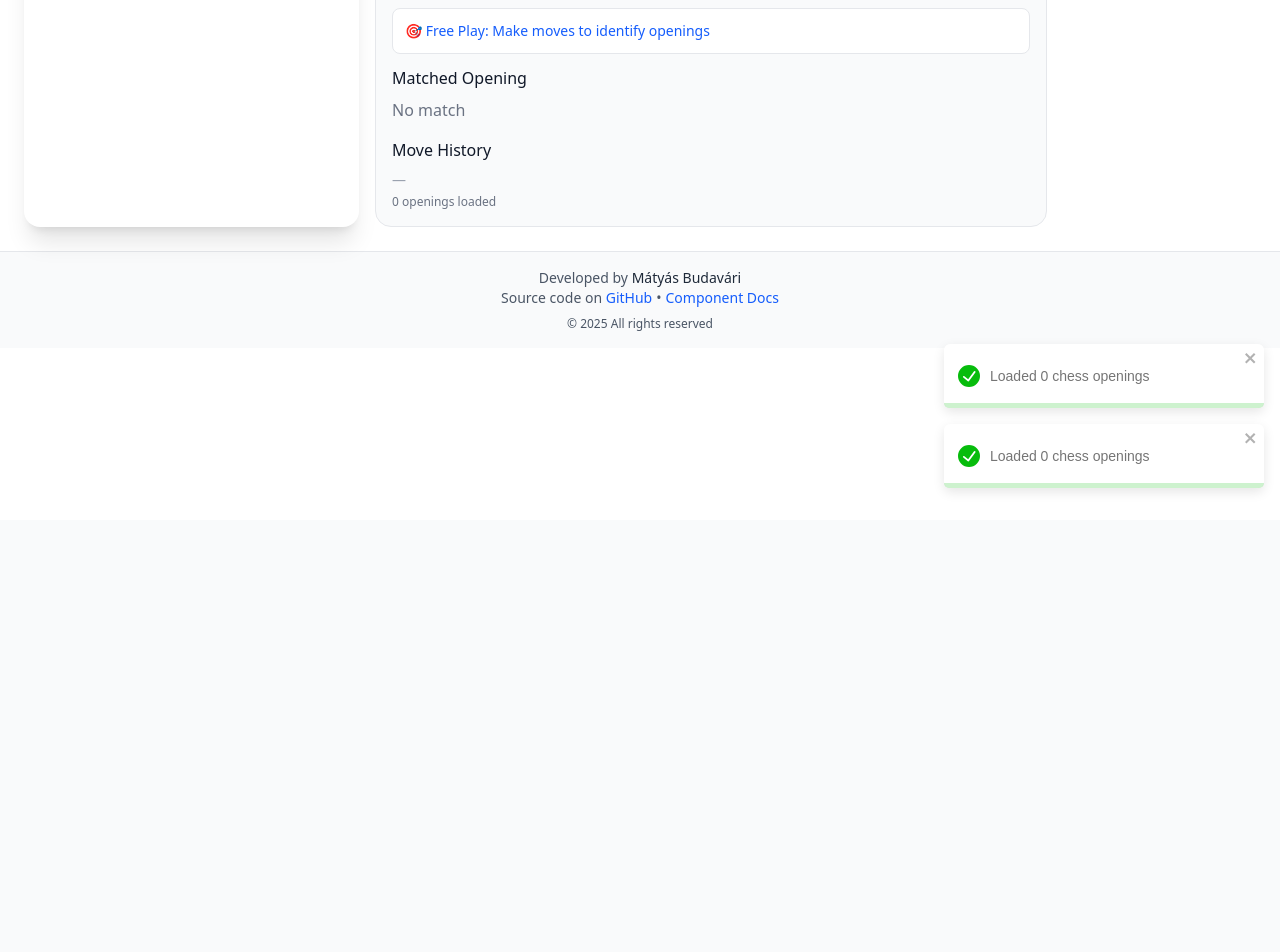
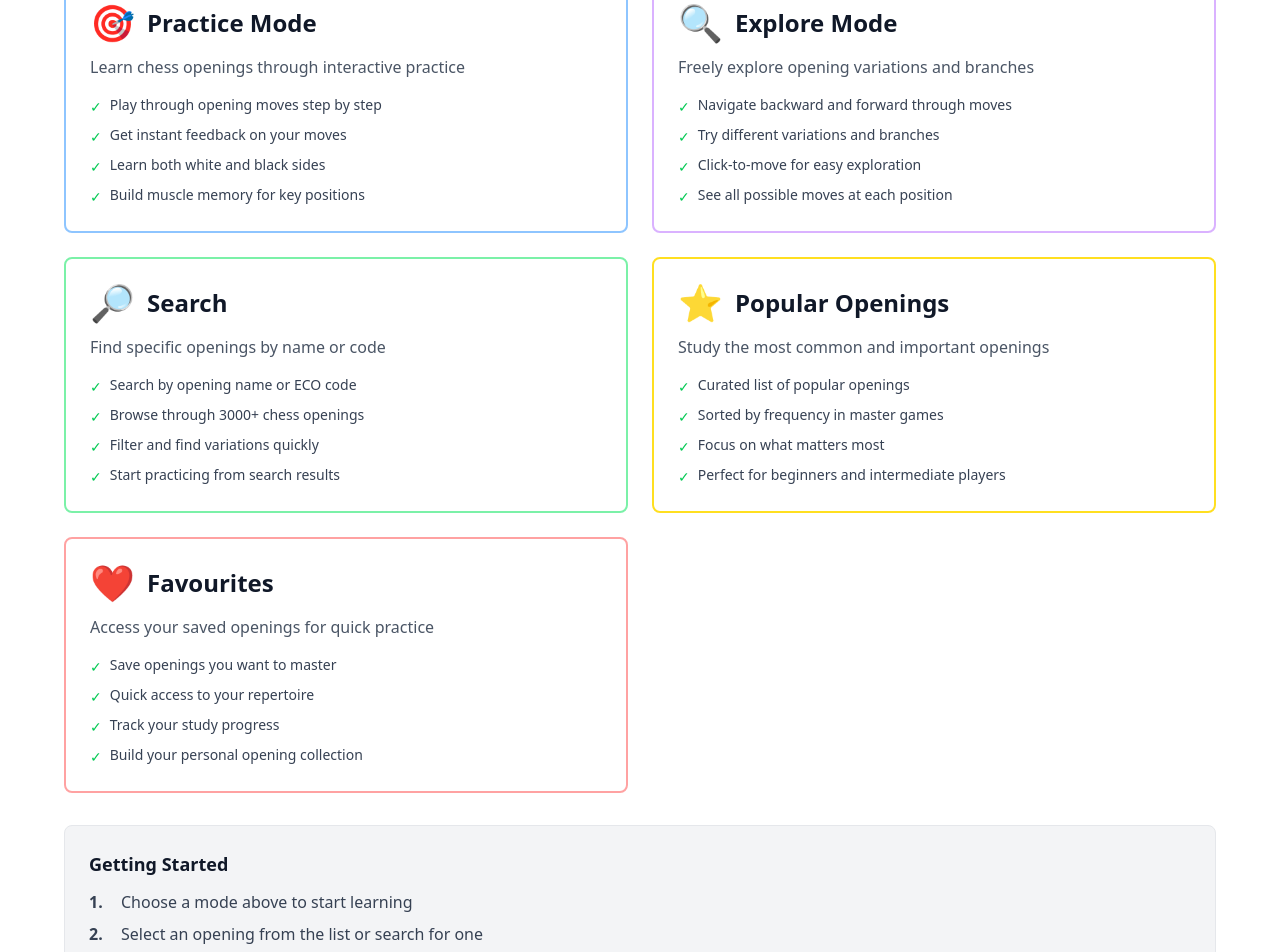
Before and after one commit to budavariam/chess-openings, a React (Vite) app: page / in a window 1280 px wide. Before the commit this address led to /#/practice. Shown: the part 280-1232 px from the top of the page. Before the commit the page ends 800 px from the top, so only its background shows below. Built offline with nearby package versions, Linux system fonts and the light colour scheme.

Commit message:
feat: add landing page

```diff
--- a/src/App.tsx
+++ b/src/App.tsx
@@ -1,13 +1,16 @@
 import { useState, useEffect } from "react";
-import { Routes, Route, Navigate } from "react-router-dom";
+import { Routes, Route, Navigate, useNavigate, useLocation } from "react-router-dom";
 import { ToastContainer } from "react-toastify";
 import ChessPractice from "./ChessPractice";
 import { Footer } from "./components/Footer";
 import { SettingsModal } from "./components/SettingsModal";
-import { ToastSettingsProvider, useToastSettingsContext } from "./contexts/ToastSettingsContext";
+import { LandingPage } from "./components/LandingPage";
+import { useToastSettingsContext } from "./contexts/ToastSettingsContext";
 import "react-toastify/dist/ReactToastify.css";
 
-function AppContent() {
+export default function App() {
+  const navigate = useNavigate();
+  const location = useLocation();
   const [dark, setDark] = useState(() => {
     try {
       const saved = localStorage.getItem("theme");
@@ -39,9 +42,20 @@ function AppContent() {
   return (
     <div className="min-h-screen min-w-[320px] bg-white dark:bg-gray-900 text-gray-900 dark:text-gray-100 transition-colors">
       <header className="min-w-[320px] p-3 sm:p-4 flex items-center justify-between border-b border-gray-200 dark:border-gray-800 bg-gray-50 dark:bg-gray-800">
-        <h1 className="text-lg sm:text-2xl font-semibold truncate pr-2">
-          Chess Openings Trainer
-        </h1>
+        <div className="flex items-center gap-2 sm:gap-4">
+          {location.pathname !== "/" && (
+            <button
+              onClick={() => navigate("/")}
+              className="p-2 rounded-lg bg-gray-200 dark:bg-gray-700 hover:bg-gray-300 dark:hover:bg-gray-600 transition-colors flex-shrink-0"
+              title="Home"
+            >
+              🏠
+            </button>
+          )}
+          <h1 className="text-lg sm:text-2xl font-semibold truncate pr-2">
+            Chess Openings Trainer
+          </h1>
+        </div>
         <div className="flex items-center gap-2 sm:gap-4 flex-shrink-0">
           <button
             onClick={() => setIsSettingsOpen(true)}
@@ -69,13 +83,13 @@ function AppContent() {
       </header>
       <main className="min-w-[320px] p-3 sm:p-6">
         <Routes>
-          <Route path="/" element={<Navigate to="/practice" replace />} />
+          <Route path="/" element={<LandingPage />} />
           <Route path="/practice" element={<ChessPractice />} />
           <Route path="/explore" element={<ChessPractice />} />
           <Route path="/search" element={<ChessPractice />} />
           <Route path="/popular" element={<ChessPractice />} />
           <Route path="/favourites" element={<ChessPractice />} />
-          <Route path="*" element={<Navigate to="/practice" replace />} />
+          <Route path="*" element={<Navigate to="/" replace />} />
         </Routes>
       </main>
       <Footer />
@@ -104,11 +118,3 @@ function AppContent() {
     </div>
   );
 }
-
-export default function App() {
-  return (
-    <ToastSettingsProvider>
-      <AppContent />
-    </ToastSettingsProvider>
-  );
-}
--- /dev/null
+++ b/src/components/LandingPage.tsx
@@ -0,0 +1,153 @@
+import { useNavigate } from "react-router-dom";
+
+interface ModeCardProps {
+  title: string;
+  icon: string;
+  description: string;
+  features: string[];
+  route: string;
+  color: string;
+}
+
+function ModeCard({ title, icon, description, features, route, color }: ModeCardProps) {
+  const navigate = useNavigate();
+
+  return (
+    <div
+      onClick={() => navigate(route)}
+      className={`cursor-pointer p-6 rounded-lg border-2 ${color} bg-white dark:bg-gray-800 transition-all hover:shadow-lg hover:scale-105`}
+    >
+      <div className="flex items-center gap-3 mb-3">
+        <span className="text-4xl">{icon}</span>
+        <h2 className="text-2xl font-bold text-gray-900 dark:text-white">
+          {title}
+        </h2>
+      </div>
+      <p className="text-gray-600 dark:text-gray-400 mb-4">{description}</p>
+      <ul className="space-y-2">
+        {features.map((feature, index) => (
+          <li
+            key={index}
+            className="flex items-start gap-2 text-sm text-gray-700 dark:text-gray-300"
+          >
+            <span className="text-green-500 mt-0.5">✓</span>
+            <span>{feature}</span>
+          </li>
+        ))}
+      </ul>
+    </div>
+  );
+}
+
+export function LandingPage() {
+  const modes: ModeCardProps[] = [
+    {
+      title: "Practice Mode",
+      icon: "🎯",
+      description: "Learn chess openings through interactive practice",
+      features: [
+        "Play through opening moves step by step",
+        "Get instant feedback on your moves",
+        "Learn both white and black sides",
+        "Build muscle memory for key positions",
+      ],
+      route: "/practice",
+      color: "border-blue-300 dark:border-blue-700",
+    },
+    {
+      title: "Explore Mode",
+      icon: "🔍",
+      description: "Freely explore opening variations and branches",
+      features: [
+        "Navigate backward and forward through moves",
+        "Try different variations and branches",
+        "Click-to-move for easy exploration",
+        "See all possible moves at each position",
+      ],
+      route: "/explore",
+      color: "border-purple-300 dark:border-purple-700",
+    },
+    {
+      title: "Search",
+      icon: "🔎",
+      description: "Find specific openings by name or code",
+      features: [
+        "Search by opening name or ECO code",
+        "Browse through 3000+ chess openings",
+        "Filter and find variations quickly",
+        "Start practicing from search results",
+      ],
+      route: "/search",
+      color: "border-green-300 dark:border-green-700",
+    },
+    {
+      title: "Popular Openings",
+      icon: "⭐",
+      description: "Study the most common and important openings",
+      features: [
+        "Curated list of popular openings",
+        "Sorted by frequency in master games",
+        "Focus on what matters most",
+        "Perfect for beginners and intermediate players",
+      ],
+      route: "/popular",
+      color: "border-yellow-300 dark:border-yellow-700",
+    },
+    {
+      title: "Favourites",
+      icon: "❤️",
+      description: "Access your saved openings for quick practice",
+      features: [
+        "Save openings you want to master",
+        "Quick access to your repertoire",
+        "Track your study progress",
+        "Build your personal opening collection",
+      ],
+      route: "/favourites",
+      color: "border-red-300 dark:border-red-700",
+    },
+  ];
+
+  return (
+    <div className="max-w-6xl mx-auto">
+      <div className="text-center mb-12">
+        <h1 className="text-4xl font-bold text-gray-900 dark:text-white mb-4">
+          Welcome to Chess Openings Trainer
+        </h1>
+        <p className="text-xl text-gray-600 dark:text-gray-400 max-w-2xl mx-auto">
+          Master chess openings with interactive practice, exploration tools, and a comprehensive database of 3000+ openings
+        </p>
+      </div>
+
+      <div className="grid grid-cols-1 md:grid-cols-2 gap-6 mb-8">
+        {modes.map((mode) => (
+          <ModeCard key={mode.route} {...mode} />
+        ))}
+      </div>
+
+      <div className="bg-gray-100 dark:bg-gray-800 rounded-lg p-6 border border-gray-200 dark:border-gray-700">
+        <h3 className="text-lg font-semibold text-gray-900 dark:text-white mb-3">
+          Getting Started
+        </h3>
+        <ol className="space-y-2 text-gray-700 dark:text-gray-300">
+          <li className="flex items-start gap-2">
+            <span className="font-semibold min-w-[1.5rem]">1.</span>
+            <span>Choose a mode above to start learning</span>
+          </li>
+          <li className="flex items-start gap-2">
+            <span className="font-semibold min-w-[1.5rem]">2.</span>
+            <span>Select an opening from the list or search for one</span>
+          </li>
+          <li className="flex items-start gap-2">
+            <span className="font-semibold min-w-[1.5rem]">3.</span>
+            <span>Practice by making moves on the board or use click-to-move</span>
+          </li>
+          <li className="flex items-start gap-2">
+            <span className="font-semibold min-w-[1.5rem]">4.</span>
+            <span>Save your favorite openings for quick access later</span>
+          </li>
+        </ol>
+      </div>
+    </div>
+  );
+}
--- a/src/main.tsx
+++ b/src/main.tsx
@@ -1,13 +1,16 @@
 import React from "react";
 import { createRoot } from "react-dom/client";
 import { HashRouter } from "react-router-dom";
+import { ToastSettingsProvider } from "./contexts/ToastSettingsContext";
 import App from "./App";
 import "./styles.css";
 
 createRoot(document.getElementById("root")!).render(
   <React.StrictMode>
     <HashRouter>
-      <App />
+      <ToastSettingsProvider>
+        <App />
+      </ToastSettingsProvider>
     </HashRouter>
   </React.StrictMode>,
 );
```
Also changed, not shown: 1 other file (tests, documents, lock files or other folders).
